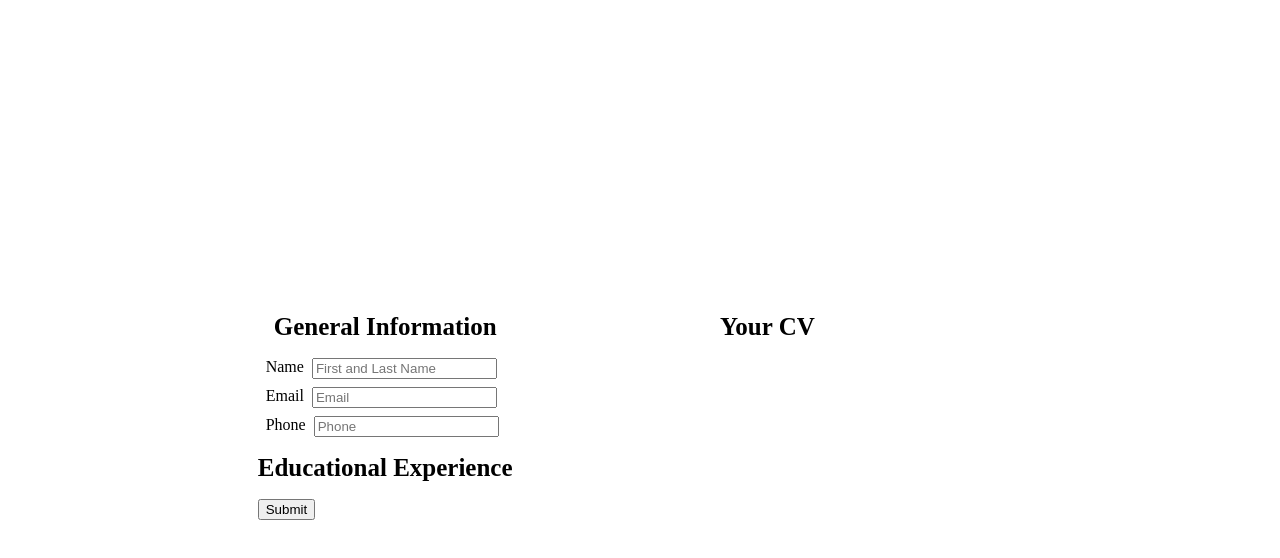
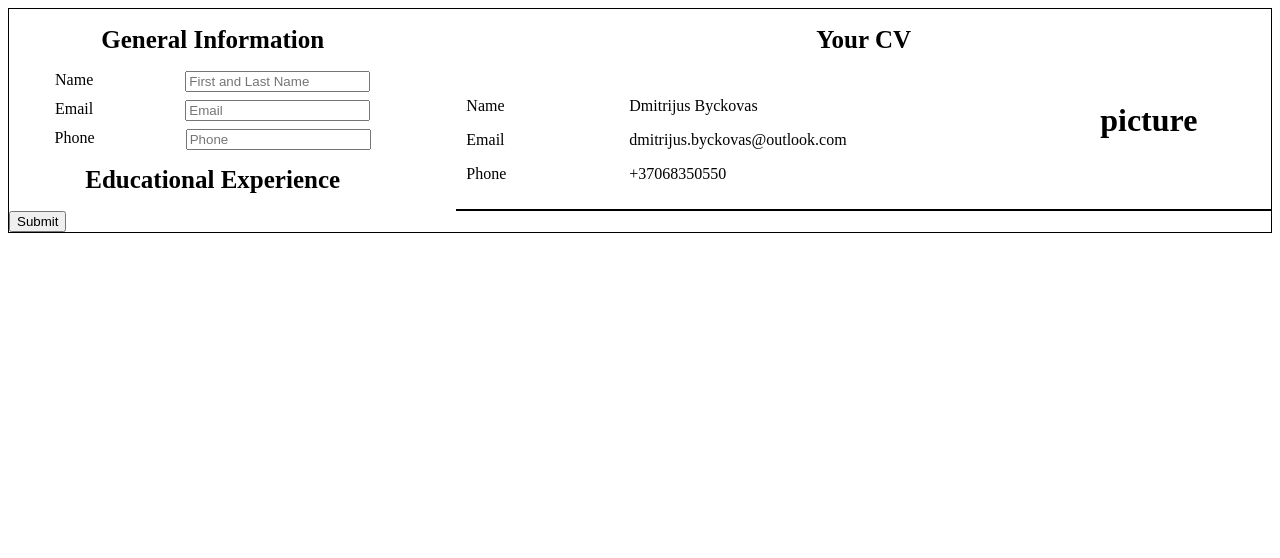
Before and after one commit to boyuda/cv-app, a React (Vite) app: page / in a window 1280 px wide. Shown: the top 558 px of the page. Built offline with nearby package versions, Linux system fonts and the light colour scheme.

Commit message:
Transfered form fields to a separate file, started working on CVTable

```diff
--- a/src/App.jsx
+++ b/src/App.jsx
@@ -1,14 +1,16 @@
 import { useState } from 'react';
 import FormTable from './components/FormTable';
+import CVTable from './components/CVTable';
 
 function App() {
   return (
     <div className="container">
-      <div className="container-grid">
+      <div>
         <FormTable />
-        <div>
-          <h1 className="header-v1">Your CV</h1>
-        </div>
+      </div>
+      <div>
+        <h1 className="header-v1">Your CV</h1>
+        <CVTable />
       </div>
     </div>
   );
--- a/src/components/CVTable.jsx
+++ b/src/components/CVTable.jsx
@@ -0,0 +1,23 @@
+function CVTable() {
+  return (
+    <div>
+      <div className="cv-general-container border-bottom-container">
+        <div className="cv-general-info-container padding-container">
+          <p>Name</p>
+          <p>Email</p>
+          <p>Phone</p>
+        </div>
+        <div className="cv-general-values-container padding-container">
+          <p>Dmitrijus Byckovas</p>
+          <p>dmitrijus.byckovas@outlook.com</p>
+          <p>+37068350550</p>
+        </div>
+        <div className="cv-general-picture-container padding-container">
+          <h1>picture</h1>
+        </div>
+      </div>
+    </div>
+  );
+}
+
+export default CVTable;
--- a/src/components/FormTable.jsx
+++ b/src/components/FormTable.jsx
@@ -1,5 +1,6 @@
 import { useState } from 'react';
 import GeneralInformation from './GeneralInformation';
+import { GeneralInformationInputs } from './data';
 
 //Storing all of the form data in to an object.
 function FormTable() {
@@ -10,39 +11,19 @@ function FormTable() {
   });
 
   //Possible inputs in each section
-  const GeneralInformationInputs = [
-    {
-      id: 1,
-      name: 'name',
-      type: 'text',
-      placeholder: 'First and Last Name',
-      label: 'Name',
-    },
-    {
-      id: 2,
-      name: 'email',
-      type: 'text',
-      placeholder: 'Email',
-      label: 'Email',
-    },
-    {
-      id: 3,
-      name: 'phone',
-      type: 'text',
-      placeholder: 'Phone',
-      label: 'Phone',
-    },
-  ];
 
+  //////////////////////////////////
+  ////////Handlers
+  /////////////////////////////////
   const handleChangeValues = (e) => {
     setValues({ ...values, [e.target.name]: e.target.value });
   };
 
   const handleSubmit = (e) => {
     e.preventDefault();
+    //TODO:When submit button clicked transfer everything to the CVTable
   };
 
-  console.log(values);
   return (
     <div>
       <h1 className="header-v1">General Information</h1>
--- a/src/components/GeneralInformation.jsx
+++ b/src/components/GeneralInformation.jsx
@@ -1,4 +1,3 @@
-import { useState } from 'react';
 import '../styles/style.css';
 
 function GeneralInformation(props) {
@@ -7,7 +6,6 @@ function GeneralInformation(props) {
 
   return (
     <div className="formInput">
-      <label>{id}</label>
       <label>{label}</label>
       {/* If we write something in to the form, it stores the values */}
       <input {...inputProps} onChange={onChange} />
--- /dev/null
+++ b/src/components/data.js
@@ -0,0 +1,23 @@
+export const GeneralInformationInputs = [
+  {
+    id: 1,
+    name: 'name',
+    type: 'text',
+    placeholder: 'First and Last Name',
+    label: 'Name',
+  },
+  {
+    id: 2,
+    name: 'email',
+    type: 'text',
+    placeholder: 'Email',
+    label: 'Email',
+  },
+  {
+    id: 3,
+    name: 'phone',
+    type: 'text',
+    placeholder: 'Phone',
+    label: 'Phone',
+  },
+];
--- a/src/styles/style.css
+++ b/src/styles/style.css
@@ -1,24 +1,19 @@
 .formInputTable {
   display: flex;
   flex-direction: column;
-  gap: 0.5rem;
+  gap: 8px;
 }
 
 .formInput {
   display: flex;
-  gap: 0.5rem;
+  justify-content: space-around;
 }
 
 .container {
-  display: flex;
-  align-items: center;
-  justify-content: center;
-  height: 100vh;
-}
-
-.container-grid {
   display: grid;
   grid-template-columns: 1fr 2fr;
+  border: 1px solid black;
+  gap: 40px;
 }
 
 .header-v1 {
@@ -26,3 +21,20 @@
   font-weight: 700;
   font-size: 25px;
 }
+
+.cv-general-container {
+  display: grid;
+  grid-template-columns: 20% 50% 30%;
+}
+
+.cv-general-picture-container {
+  justify-self: center;
+}
+
+.border-bottom-container {
+  border-bottom: 2px solid black;
+}
+
+.padding-container {
+  padding: 10px;
+}
```
